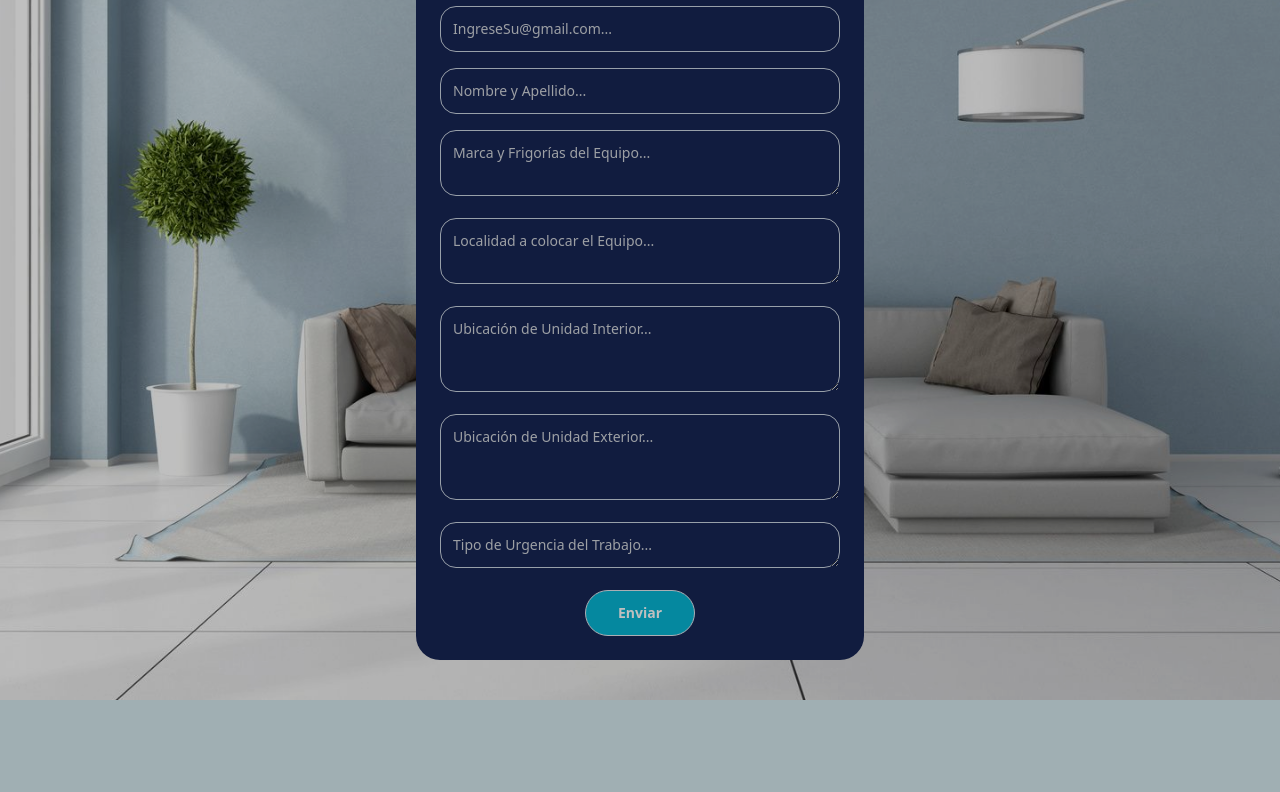
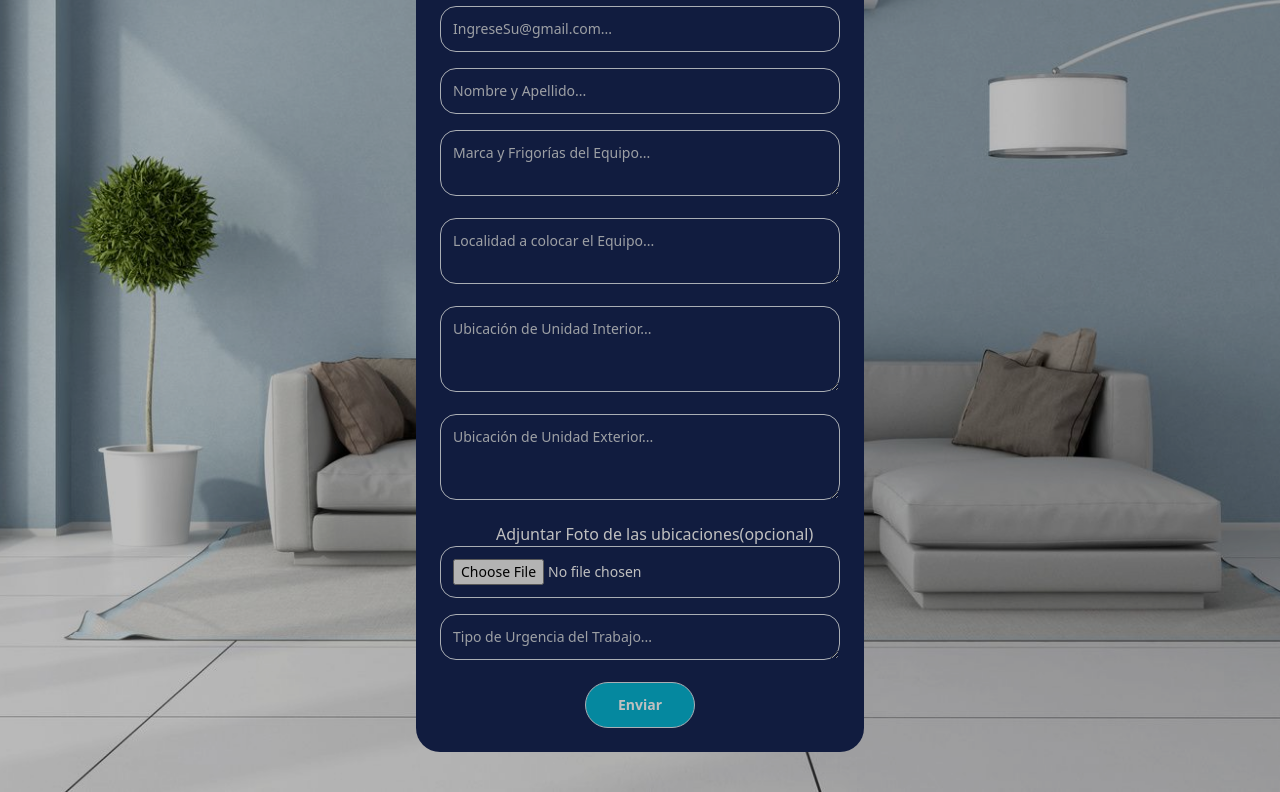
Before and after one commit to Nicospin82/Air-Cold-Tec, an Astro site: page /Presupuesto in a window 1280 px wide. Shown: the part 250-1042 px from the top of the page. Before the commit the page ends 950 px from the top, so only its background shows below. Built offline with nearby package versions, Linux system fonts and the light colour scheme; Astro itself is replaced by a stand-in of ours; what tailwindcss-animated would draw is missing.

Commit message:
add:foto

```diff
--- a/src/pages/Presupuesto.astro
+++ b/src/pages/Presupuesto.astro
@@ -9,25 +9,29 @@ import Layout from "../layouts/Layout.astro"
             <h2 class="mb-6 text-3xl tracking-tight font-extrabold text-center text-white">Presupuestos Personalizados</h2>
             <form action="https://formsubmit.co/0d0d6aab57d3954b8fc605e7aa66878c" method="POST" class="space-y-4">
                 <div class="relative">
-                    <input type="email" name="email" class="p-3 w-full text-sm rounded-2xl bg-transparent border border-slate-300 placeholder-gray-300 text-white" placeholder="IngreseSu@gmail.com..." required>
+                    <input type="email" name="email" class="p-3 w-full text-sm rounded-2xl bg-transparent border border-slate-200 placeholder-gray-300 text-white" placeholder="IngreseSu@gmail.com..." required>
                 </div>
                 <div class="relative">
-                    <input type="text" name="nombre" class="p-3 w-full text-sm rounded-2xl bg-transparent border border-slate-300 placeholder-gray-300 text-white" placeholder="Nombre y Apellido..." required>
+                    <input type="text" name="nombre" class="p-3 w-full text-sm rounded-2xl bg-transparent border border-slate-200 placeholder-gray-300 text-white" placeholder="Nombre y Apellido..." required>
                 </div>
                 <div class="relative">
-                    <textarea name="marca_frigorias" rows="2" class="p-3 w-full text-sm rounded-2xl bg-transparent border border-slate-300 placeholder-gray-300 text-white" placeholder="Marca y Frigorías del Equipo..." required></textarea>
+                    <textarea name="marca_frigorias" rows="2" class="p-3 w-full text-sm rounded-2xl bg-transparent border border-slate-200 placeholder-gray-300 text-white" placeholder="Marca y Frigorías del Equipo..." required></textarea>
                 </div>
                 <div class="relative">
-                    <textarea name="localidad" rows="2" class="p-3 w-full text-sm rounded-2xl bg-transparent border border-slate-300 placeholder-gray-300 text-white" placeholder="Localidad a colocar el Equipo..." required></textarea>
+                    <textarea name="localidad" rows="2" class="p-3 w-full text-sm rounded-2xl bg-transparent border border-slate-200 placeholder-gray-300 text-white" placeholder="Localidad a colocar el Equipo..." required></textarea>
                 </div>
                 <div class="relative">
-                    <textarea name="ubicacion_interior" rows="3" class="p-3 w-full text-sm rounded-2xl bg-transparent border border-slate-300 placeholder-gray-300 text-white" placeholder="Ubicación de Unidad Interior..." required></textarea>
+                    <textarea name="ubicacion_interior" rows="3" class="p-3 w-full text-sm rounded-2xl bg-transparent border border-slate-200 placeholder-gray-300 text-white" placeholder="Ubicación de Unidad Interior..." required></textarea>
                 </div>
                 <div class="relative">
-                    <textarea name="ubicacion_exterior" rows="3" class="p-3 w-full text-sm rounded-2xl bg-transparent border border-slate-300 placeholder-gray-300 text-white" placeholder="Ubicación de Unidad Exterior..." required></textarea>
+                    <textarea name="ubicacion_exterior" rows="3" class="p-3 w-full text-sm rounded-2xl bg-transparent border border-slate-200 placeholder-gray-300 text-white" placeholder="Ubicación de Unidad Exterior..." required></textarea>
                 </div>
                 <div class="relative">
-                    <textarea name="tipo_urgencia" rows="1" class="p-3 w-full text-sm rounded-2xl bg-transparent border border-slate-300 placeholder-gray-300 text-white" placeholder="Tipo de Urgencia del Trabajo..." required></textarea>
+                    <label for="foto" class="text-bold ml-14 text-white">Adjuntar Foto de las ubicaciones(opcional)</label>
+                    <input type="file" name="foto" id="foto" class="p-3 w-full text-sm rounded-2xl bg-transparent border border-slate-200 placeholder-gray-300 text-white" accept="image/*">
+                </div>
+                <div class="relative">
+                    <textarea name="tipo_urgencia" rows="1" class="p-3 w-full text-sm rounded-2xl bg-transparent border border-slate-200 placeholder-gray-300 text-white" placeholder="Tipo de Urgencia del Trabajo..." required></textarea>
                 </div>
                 <button id="Mensaje" type="submit" class="flex items-center py-3 px-8 mx-auto text-sm font-bold text-white rounded-3xl bg-cyan-500 border border-slate-200 placeholder-gray-600 hover:text-black hover:bg-white">
                     Enviar
```
